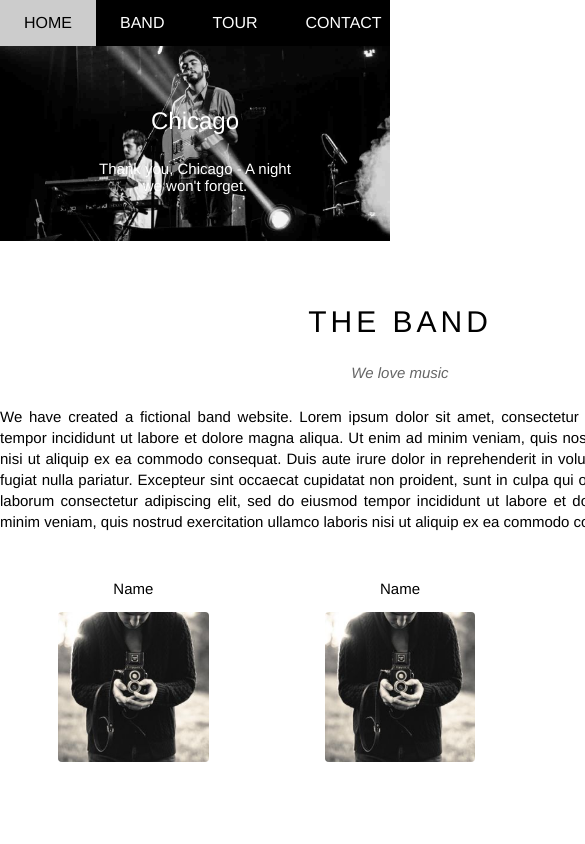
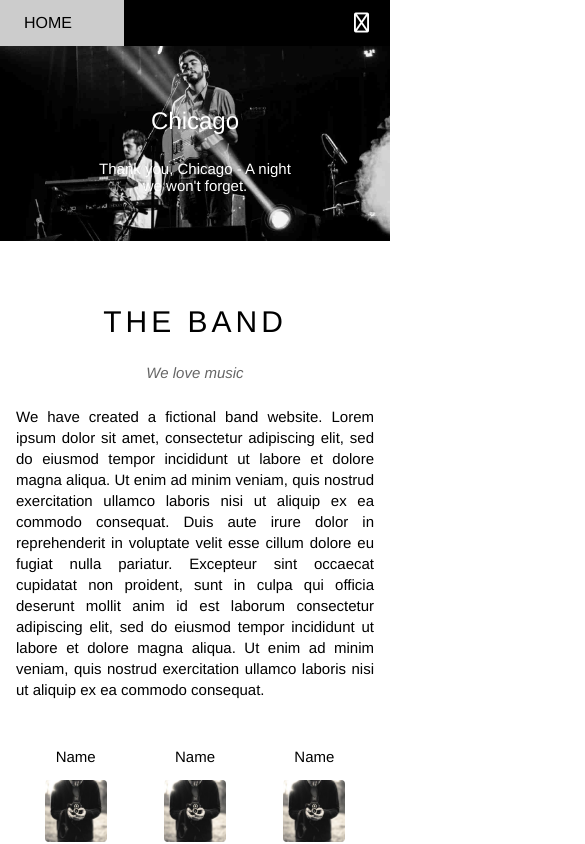
Before and after one commit to khoadeptrai2k/course-javascript, a React (Create React App) app in the folder band/client/: page / in a window 390 px wide. Shown: the top 844 px of the page, 585 px wide, since content can reach past the window. Built offline with nearby package versions, Linux system fonts and the light colour scheme.

Commit message:
[feat]-responsive tablet home page

```diff
--- a/band/client/public/index.html
+++ b/band/client/public/index.html
@@ -2,7 +2,7 @@
 <html lang="en">
   <head>
     <meta charset="utf-8" />
-    <link rel="icon" href="%PUBLIC_URL%/favicon.ico" />
+    <link rel="icon" href= https://assets.dragoart.com/images/4479_501/how-to-draw-nirvana-smiley-face_5e4c81f493dd04.39689656_20152_3_3.jpg />
     <meta name="viewport" content="width=device-width, initial-scale=1" />
     <meta name="theme-color" content="#000000" />
     <meta
@@ -15,6 +15,9 @@
       user's mobile device or desktop. See https://developers.google.com/web/fundamentals/web-app-manifest/
     -->
     <link rel="manifest" href="%PUBLIC_URL%/manifest.json" />
+    <link rel="stylesheet" href="https://cdnjs.cloudflare.com/ajax/libs/font-awesome/6.4.0/css/all.min.css" integrity="sha512-iecdLmaskl7CVkqkXNQ/ZH/XLlvWZOJyj7Yy7tcenmpD1ypASozpmT/E0iPtmFIB46ZmdtAc9eNBvH0H/ZpiBw==" crossorigin="anonymous" referrerpolicy="no-referrer" />
+    <link rel="stylesheet" href="https://cdn.jsdelivr.net/npm/themify-icons@5.0.2/css/themify-icons.css">
+
     <!--
       Notice the use of %PUBLIC_URL% in the tags above.
       It will be replaced with the URL of the `public` folder during the build.
@@ -24,7 +27,7 @@
       work correctly both with client-side routing and a non-root public URL.
       Learn how to configure a non-root public URL by running `npm run build`.
     -->
-    <title>React App</title>
+    <title>The Band</title>
   </head>
   <body>
     <noscript>You need to enable JavaScript to run this app.</noscript>
--- a/band/client/src/App.css
+++ b/band/client/src/App.css
@@ -38,6 +38,7 @@
 }
 
 *{
+  scroll-behavior: smooth;
   padding: 0;
   margin: 0;
   box-sizing: border-box;
--- a/band/client/src/pages/home/layout/body.js
+++ b/band/client/src/pages/home/layout/body.js
@@ -18,7 +18,7 @@ const Body = () => {
   // }
   return (
     <div className="content">
-      <div className="content-section">
+      <div id="band" className="content-section">
         <h2 className="section-heading">THE BAND</h2>
         <p className="section-sub-heading">We love music</p>
         <p className="about-text">
@@ -54,7 +54,7 @@ const Body = () => {
       </div>
 
       {/* Tour section */}
-      <div className="tour-section">
+      <div id="tour" className="tour-section">
         <div className="content-section">
           <h2 className="section-heading text-white">TOUR DATES</h2>
           <p className="section-sub-heading text-white">
@@ -136,7 +136,7 @@ const Body = () => {
       </div>
 
       {/* contact section */}
-      <div className="content-section">
+      <div id="contact" className="content-section">
         <h2 className="section-heading">CONTACT</h2>
         <p className="section-sub-heading">Fan? Drop a note!</p>
 
--- a/band/client/src/pages/home/layout/footer.js
+++ b/band/client/src/pages/home/layout/footer.js
@@ -4,13 +4,15 @@ import "../styles/footer.css"
 const Footer = () => {
   return (
     <div className='footer'>
+      <div className='social'>
         <div className='social-list'>
           <a><i class="fa-brands fa-square-facebook"></i></a>
           <a><i class="fa-brands fa-instagram"></i></a>
-        <a><i class="fa-brands fa-snapchat"></i></a>
+          <a><i class="fa-brands fa-square-snapchat"></i></a>
           <a><i class="fa-brands fa-pinterest-p"></i></a>
           <a><i class="fa-brands fa-twitter"></i></a>
           <a><i class="fa-brands fa-linkedin-in"></i></a>
+        </div>
       </div>
       <p className='copyright'>Powered by <a href=''>w3.css</a></p>
     </div>
--- a/band/client/src/pages/home/layout/header.js
+++ b/band/client/src/pages/home/layout/header.js
@@ -1,5 +1,6 @@
 import React from 'react';
-import "../styles/header.css"
+import "../styles/header.css";
+
 
 
 const Header = () => {
@@ -7,16 +8,16 @@ const Header = () => {
     <div className='header'>
         <ul className='nav'>
             <li>
-                <a href=''>Home</a>
+                <a href='#'>Home</a>
             </li>
             <li>
-                <a href=''>Band</a>
+                <a href='#band'>Band</a>
             </li>
             <li>
-                <a href=''>Tour</a>
+                <a href='#tour'>Tour</a>
             </li>
             <li>
-                <a href=''>Contact</a>
+                <a href='#contact'>Contact</a>
             </li>
             <li>
                 <a href=''>
@@ -24,16 +25,20 @@ const Header = () => {
                     <i class="fa-solid fa-caret-down"></i>
                 </a>
                 <ul className='subnav'>
-                    <li><a href=''>Merchandise</a></li>
-                    <li><a href=''>Extras</a></li>
-                    <li><a href=''>Media</a></li>
+                    <li><a href='#'>Merchandise</a></li>
+                    <li><a href='#'>Extras</a></li>
+                    <li><a href='#'>Media</a></li>
 
                 </ul>
             </li>
         </ul>
 
         <div className='search-btn' >
-            <i className='fa fa-search' fa fa-search></i>
+            <i className='search-icon fa fa-search' fa fa-search></i>
+        </div>
+        <div className='mobile-menu-btn'>
+            <i class="menu-icon fa-sharp fa-regular fa-bars"></i>
+            {/* <i class="menu-icon ti-menu"></i> */}
         </div>
     </div>
   )
--- a/band/client/src/pages/home/layout/slider.js
+++ b/band/client/src/pages/home/layout/slider.js
@@ -1,5 +1,7 @@
 import React from 'react';
 import "../styles/slider.css"
+
+
 
 const Slider = () => {
   return (
--- a/band/client/src/pages/home/styles/body.css
+++ b/band/client/src/pages/home/styles/body.css
@@ -49,9 +49,10 @@
 /* main */
 .content .content-section{
     width: 800px;
+    max-width: 100%;
     margin-left: auto;
     margin-right: auto;
-    padding: 64px 0 112px;
+    padding: 64px 16px 112px 16px;
 }
 
 .content-section .section-heading{
@@ -229,3 +230,18 @@ p.info{
 .map-section img{
     width: 100%;
 }
+
+/* PC */
+@media(min-width: 1024px) {
+
+}
+
+/* Tablet */
+@media (min-width: 740px) and (max-width: 1023px) {
+
+}
+
+/* Mobile */
+@media (max-width: 740) {
+
+}
--- a/band/client/src/pages/home/styles/footer.css
+++ b/band/client/src/pages/home/styles/footer.css
@@ -1,10 +1,24 @@
 .footer{
+    width: 100%;
     padding: 64px 16px;
     color: rgba(0, 0, 0, 0.6);
+    display: flex;
+    justify-content: center;
+    flex-direction: column;
+}
+
+.social{
+    width: 100%;
+    display: flex;
+    justify-content: center;
 }
 
 .social-list{
+    width: 200px;
+    justify-content: space-between;
     font-size: 24px;
+    display: flex;
+
 }
 
 .social-list a{
@@ -23,3 +37,18 @@
 .copyright a{
     color: rgba(0, 0, 0, 0.6);
 }
+
+/* PC */
+@media(min-width: 1024px) {
+
+}
+
+/* Tablet */
+@media (min-width: 740px) and (max-width: 1023px) {
+
+}
+
+/* Mobile */
+@media (max-width: 740) {
+
+}
--- a/band/client/src/pages/home/styles/header.css
+++ b/band/client/src/pages/home/styles/header.css
@@ -1,25 +1,24 @@
-.header{
-    height: 46px;
-    background-color: #000;
-    display: flex;
-    justify-content: space-between;
+.header {
+    text-align: left;
     position: fixed;
     top: 0;
     left: 0;
     right: 0;
+    height: 46px;
+    background-color: #000;
     z-index: 1;
-
+    overflow: hidden;
 }
 
+.header .mobile-menu-btn,
 .header .search-btn{
     padding: 0 21px;
     float: right;
-    display: flex;
     cursor: pointer;
 
 }
 
-.header .fa.fa-search{
+.header .search-icon, .header .menu-icon{
     font-size: 20px;
     color: #fff;
     line-height: 46px;
@@ -27,12 +26,15 @@
 }
 
 .nav{
-   position: relative;
-   display: flex;
+   display: inline-block;
 }
 
-.nav li{
-    display: block;
+.nav > li{
+    display: inline-block;
+
+}
+
+.nav li {
     position: relative;
 }
 
@@ -61,14 +63,12 @@
 
 .nav .subnav a{
     color: #000;
-    display: flex;
-    flex-direction: row;
     padding: 0 12px;
     line-height: 38px;
+    text-align: left;
 }
 
 .nav .fa-solid{
-    display: inline-block;
     font-size: 14px;
     margin: 0 0 0 3px;
 }
@@ -88,6 +88,36 @@ nav, .subnav {
     background-color: #ccc;
 }
 
+.header .mobile-menu-btn:hover{
+    background-color: #ccc;
+}
+
+.header .mobile-menu-btn:hover .menu-icon{
+    color: #000;
+}
+
 .header .search-btn:hover{
+    cursor: pointer;
     background-color: #f44336;
 }
+
+/* PC */
+@media(min-width: 1024px) {
+
+}
+
+/* Tablet */
+@media (min-width: 740px) and (max-width: 1023px) {
+
+}
+
+/* Mobile */
+@media (max-width: 740px) {
+    .nav > li{
+        display: block;
+    }
+
+    .header .search-btn{
+        display: none;
+    }
+}
--- a/band/client/src/pages/home/styles/ticketsModal.css
+++ b/band/client/src/pages/home/styles/ticketsModal.css
@@ -1,4 +1,5 @@
 .modal{
+    z-index: 1;
     position: fixed;
     display: none;
     align-items: center;
@@ -113,3 +114,18 @@
         opacity: 1;
     }
 }
+
+/* PC */
+@media(min-width: 1024px) {
+
+}
+
+/* Tablet */
+@media (min-width: 740px) and (max-width: 1023px) {
+
+}
+
+/* Mobile */
+@media (max-width: 740) {
+
+}
```
Also changed, not shown: band/client/src/pages/home/styles/slider.css (+15 -0 lines), 2 other files (tests, documents, lock files or other folders). Lines whose indentation alone changed are shown as unchanged.
